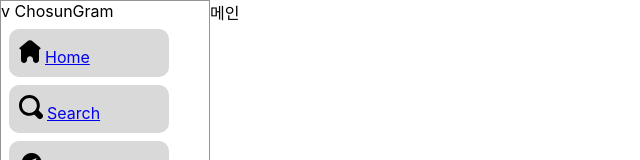
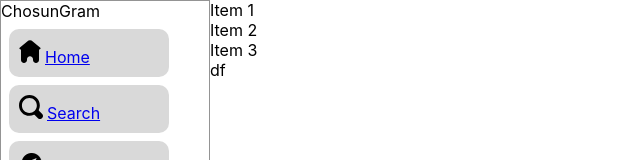
Before and after one commit to FelisCatus57/2024ClonCoding, a React (Create React App) app in the folder App/frontend/: page / in a window 1280 px wide. Shown: the top 160 px of the page, without its empty margins (0-640 px from the left). Built offline with nearby package versions, Linux system fonts and the light colour scheme.

Commit message:
fix mainpage

```diff
--- a/App/frontend/src/component/Main.js
+++ b/App/frontend/src/component/Main.js
@@ -1,5 +1,10 @@
+import StoryContent from "./StoryContent"
+
 export default function Main() {
     return <main>
-        메인
+        <div className="mainContainers">
+            <StoryContent/>
+            df
+        </div>
     </main>
 }
--- a/App/frontend/src/component/SideBar.js
+++ b/App/frontend/src/component/SideBar.js
@@ -14,7 +14,7 @@
     return  <nav>
 
         <ul className = "buttonBox">
-             v   ChosunGram
+            ChosunGram
             <li><Link to={'/'}><img src={IconHome}/>Home</Link></li>
             <li><Link to={'/search'}><img src={IconSearch}/>Search</Link></li>
             <li><Link to={'/explore'}><img src={IconExplore}/>Explore</Link></li>
--- /dev/null
+++ b/App/frontend/src/component/StoryContent.js
@@ -0,0 +1,31 @@
+import React, { Component, component } from 'react';
+import dummyData from './data.json';
+
+class StoryContent extends Component {
+    /*constructor(props) {
+        super(props);
+        this.state = {
+            items: [],
+        }
+    }
+
+    componentDidMount() {
+        fetch('API') //엔드포인트 URL을 받는 곳
+            .then(response => response.json()) //응답성공시 해당 객체를 가져온다.
+            .then(data => this.setState({items: data})) //데이터파싱으로 state 업데이트
+            .catch(error => console.error("Error fetching data: ", error))
+    }
+    */
+
+    render() {
+        return (
+            <div>
+                {dummyData.map(item => ( // dummyData 배열을 직접 맵핑
+                    <div key={item.id}>{item.name}</div> // 각 아이템의 id와 title 사용
+                ))}
+            </div>
+        )
+    }
+}
+
+export default StoryContent
--- /dev/null
+++ b/App/frontend/src/component/data.json
@@ -0,0 +1,5 @@
+[
+    { "id": 1, "name": "Item 1" },
+    { "id": 2, "name": "Item 2" },
+    { "id": 3, "name": "Item 3" }
+]
```
Also changed, not shown: App/frontend/src/component/FeedContent.js (added).
